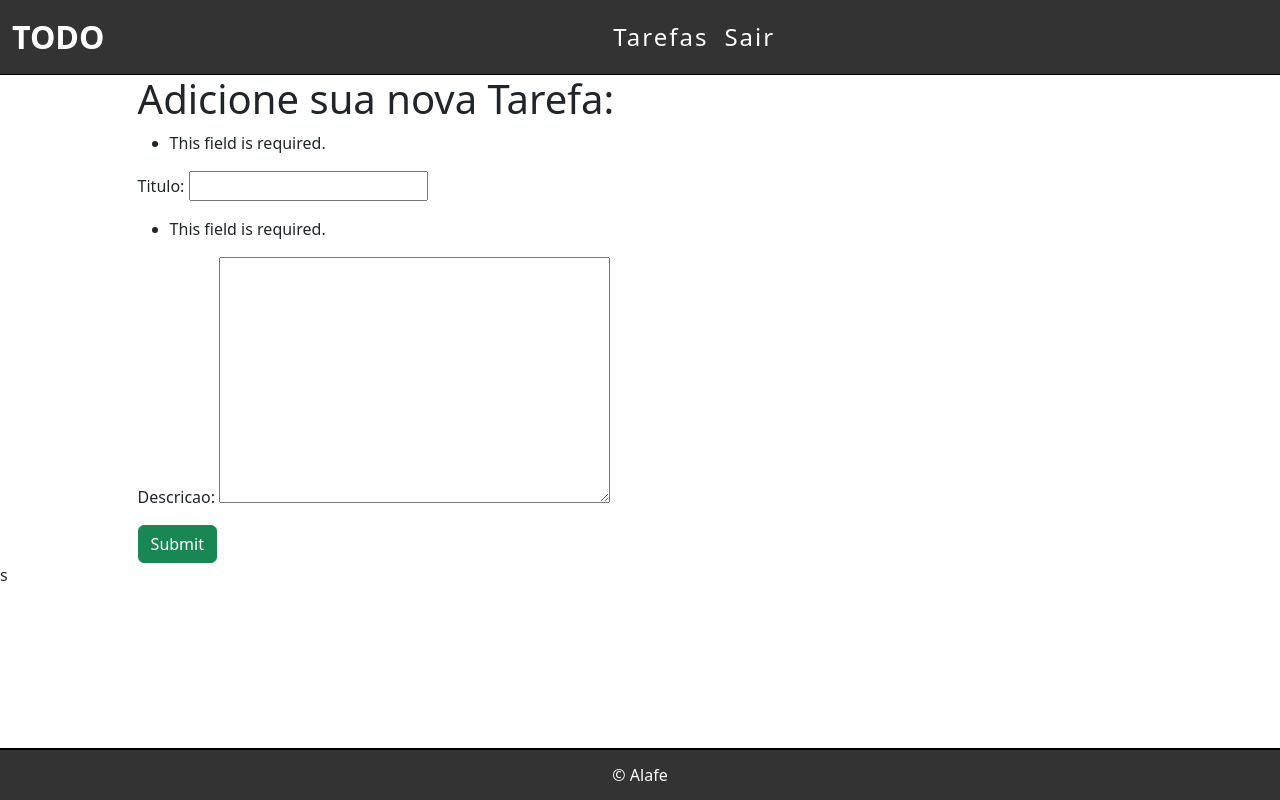
After one commit to Alafe135/Aula_Jango, a Django app: page /edit/1 in a window 1280 px wide. The commit adds this page. Run offline with Django 5.2, Linux system fonts and the light colour scheme; data comes from the database, SQL or seed files in the repository; both versions use the stored data as it was after the commit.

Commit message:
verção 3

```diff
--- /dev/null
+++ b/tarefas/forms.py
@@ -0,0 +1,8 @@
+from django import forms
+
+from .models import Tarefas
+
+class Tarefaform(forms.ModelForm):
+    class Meta:
+        model = Tarefas
+        fields = ('titulo', 'descricao')
--- a/tarefas/templates/base.html
+++ b/tarefas/templates/base.html
@@ -15,7 +15,7 @@
     <header>
         <nav class="navbar navbar-expand-sm navbar-dark bg-dark">
             <div class="container-fluid">
-                <a class="navbar-brand" href="javascript:void(0)">TODO</a>
+                <a class="navbar-brand" href="/">TODO</a>
                 <button class="navbar-toggler" type="button" data-bs-toggle="collapse" data-bs-target="#mynavbar">
                     <span class="navbar-toggler-icon"></span>
                 </button>
--- /dev/null
+++ b/tarefas/templates/tarefas/editTarefa.html
@@ -0,0 +1,18 @@
+{% extends 'base.html' %}
+
+{% block title%} Adicione uma tarefa {%endblock%}
+
+{% block content%}
+
+<div class="list-div">
+    <h1>Adicione sua nova Tarefa:</h1>
+
+    <form method="POST">
+        {% csrf_token %}
+        {{ form.as_p}}
+
+        <input type="submit" class="btn btn-success"
+        volue="Criar Tarefa">
+    </form>
+</div>
+{% endblock%}
--- a/tarefas/urls.py
+++ b/tarefas/urls.py
@@ -2,7 +2,12 @@
 
 from django.urls import path
 from . import views
+
 urlpatterns = [
-    path("", views.listaTarefa, name="lista-tarefa"),
+    path('', views.listaTarefa, name='lista-tarefa'),
+    path('tarefa/<int:id>', views.tarefaView, name='tarefa-view'),
+    path('novaTarefa/', views.novaTarefa, name='nova-tarefa'),
+    path('edit/<int:id>', views.editTarefa, name='edit-tarefa'),
+    path('delete/<int:id>', views.deleteTarefa, name='delete-tarefa'),
 
 ]
--- a/tarefas/views.py
+++ b/tarefas/views.py
@@ -1,6 +1,47 @@
-from django.shortcuts import render
-
+from django.shortcuts import render, get_object_or_404, redirect
+from .models import Tarefas
+from .forms import Tarefaform
 # Create your views here.
 
 def listaTarefa(request):
-    return render(request, "tarefas/list.html")
+    tarefas_list = Tarefas.objects.all().order_by('-created_at')
+
+    return render(request, 'tarefas/list.html', {'tarefas':tarefas_list})
+
+def tarefaView(request, id):
+    tarefa = get_object_or_404(Tarefas, pk=id)
+    return render(request, 'tarefas/tarefa.html', {'tarefa':tarefa})
+
+def novaTarefa(request):
+
+    if request.method == 'POST':
+        form = Tarefaform(request.POST)
+
+        if form.is_valid():
+            tarefa = form.save()
+            tarefa.save()
+            return redirect('/')
+
+    else:
+        form = Tarefaform()
+        return render(request, 'Tarefas/addTarefa.html', {'form':form})
+
+def editTarefa(request, id):
+    tarefa = get_object_or_404(Tarefas, pk=id)
+    form = Tarefaform(request.POST, instance=tarefa)
+    if (request.method == 'POST'):
+        form = Tarefaform(request.POST, instance=tarefa)
+        if (form.is_valid()):
+            tarefa.save()
+            return redirect('/')
+
+        else:
+            return render (request, 'tarefas/editTarefa.html',{'form':form, 'tarefa': tarefa})
+
+    else:
+        return render(request, 'tarefas/editTarefa.html', {'form':form , 'tarefa': tarefa})
+
+def deleteTarefa(request, id):
+    tarefa = get_object_or_404(Tarefas, pk=id)
+    tarefa.delete()
+    return redirect('/')
```
Also changed, not shown: tarefas/templates/tarefas/addTarefa.html (added, +18 -0 lines), tarefas/templates/tarefas/list.html (+7 -6 lines), tarefas/templates/tarefas/tarefa.html (added, +12 -0 lines), db.sqlite3.
